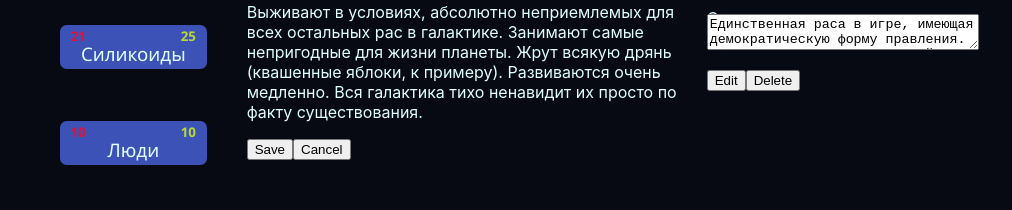
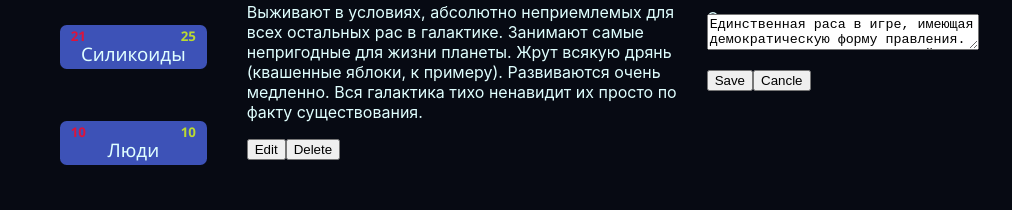
Before and after one commit to lvovandrey/dark-forest, a React (Create React App) app: page /race in a window 1280 px wide. Shown: the part 379-589 px from the top of the page, without its empty margins (100-1112 px from the left). Built offline with nearby package versions, Linux system fonts and the light colour scheme.

Commit message:
Сделал запланированно неправильную реализацию изменения состсояния

```diff
--- a/src/App.js
+++ b/src/App.js
@@ -3,12 +3,11 @@ import Header from './Components/Header/Header';
 import GameGrid from './Components/GameGrid/GameGrid';
 import Navigation from './Components/Navigation/Navigation';
 import RaceEditor from "./Components/RaceEditor/RaceEditor";
-import { Routes, BrowserRouter, Route } from "react-router"
+import { Routes, Route } from "react-router"
 import RacesPage from './Components/RacesPage/RacesPage';
 
 const App = (props) => {
   return (
-    <BrowserRouter>
       <div className={css.App}>
         <header className={css.header}>
           <Header />
@@ -23,7 +22,6 @@ const App = (props) => {
           </Routes>
         </main>
       </div>
-    </BrowserRouter>
   );
 }
 
--- a/src/Components/Common/ParameterEditor/ParameterEditor.jsx
+++ b/src/Components/Common/ParameterEditor/ParameterEditor.jsx
@@ -1,10 +1,20 @@
 import css from './ParameterEditor.module.css';
+import { createRef, Component } from 'react';
 
 const ParameterEditor = (props) => {
+
+    let newParameterEditor =  createRef()
+
+    const setParameter = (newValue) =>
+    {
+        let val = newParameterEditor.current.value
+        props.setValue(val)
+    }
+
     return (
         <div>
             <div className={css.title}>{props.title}</div>
-            <input type="text" name={props.parameter} value={props.value} />
+            <input ref={newParameterEditor} type="text" name={props.parameter} onChange={setParameter} defaultValue={props.value}/>
         </div>
     )
 }
--- a/src/Components/RaceEditor/RaceEditor.jsx
+++ b/src/Components/RaceEditor/RaceEditor.jsx
@@ -2,19 +2,29 @@ import ParameterEditor from '../Common/ParameterEditor/ParameterEditor';
 import TextAreaEditor from '../Common/TextAreaEditor/TextAreaEditor';
 import css from './RaceEditor.module.css';
 
+
 const RaceEditor = (props) => {
+
+    const saveRace = () => {
+        alert('Save ' + props.race.name)
+    }
+
+    const setName = (name) => {
+        props.race.name = name;
+    }
+
     return (
         <div className={css.raceEditor}>
             Race Editor
             <div className={css.editFieldContainer}>
-                <ParameterEditor title='Название' parameter='name' value={props.race.name} />
+                <ParameterEditor title='Название' parameter='name' setValue={setName} value={props.race.name} />
                 <ParameterEditor title='Здоровье' parameter='health'  value={props.race.health}/>
                 <ParameterEditor title='Сила' parameter='streight'  value={props.race.streight}/>
                 <TextAreaEditor title='Описание' parameter='description'  value={props.race.description}/>
             </div>
             <div className={css.buttonContainer}>
-                <button>Edit</button>
-                <button>Delete</button>
+                <button onClick={ saveRace }>Save</button>
+                <button>Cancle</button>
             </div>
         </div>
     )
--- a/src/Components/RaceInfo/RaceInfo.jsx
+++ b/src/Components/RaceInfo/RaceInfo.jsx
@@ -13,8 +13,8 @@ const RaceInfo = (props) => {
                 <p>{props.race.description}</p>
             </div>
             <div className={css.buttonContainer}>
-                <button>Save</button>
-                <button>Cancel</button>
+                <button>Edit</button>
+                <button>Delete</button>
             </div>
         </div>
     )
--- a/src/index.js
+++ b/src/index.js
@@ -4,11 +4,14 @@ import './index.css';
 import App from './App';
 import reportWebVitals from './reportWebVitals';
 import state from './redux/state.js';
+import { BrowserRouter } from 'react-router';
 
 const root = ReactDOM.createRoot(document.getElementById('root'));
 root.render(
   <React.StrictMode>
-    <App appState = {state} />
+    <BrowserRouter>
+      <App appState={state} />
+    </BrowserRouter>
   </React.StrictMode>
 );
 
```
